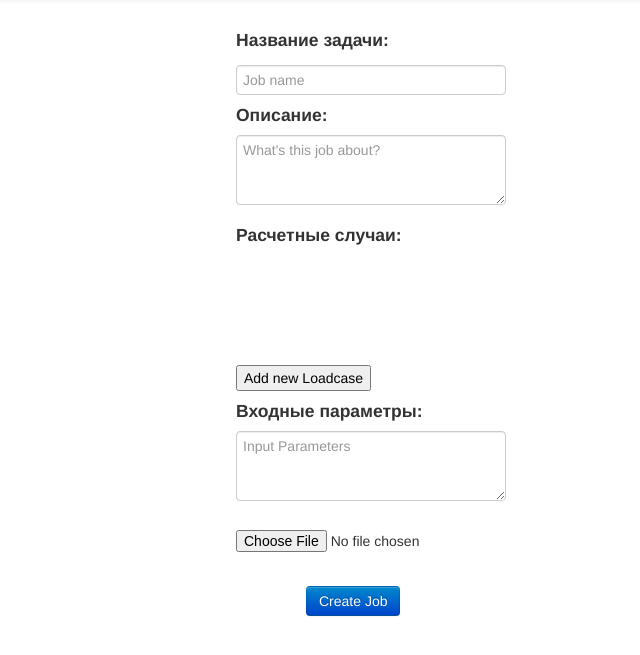
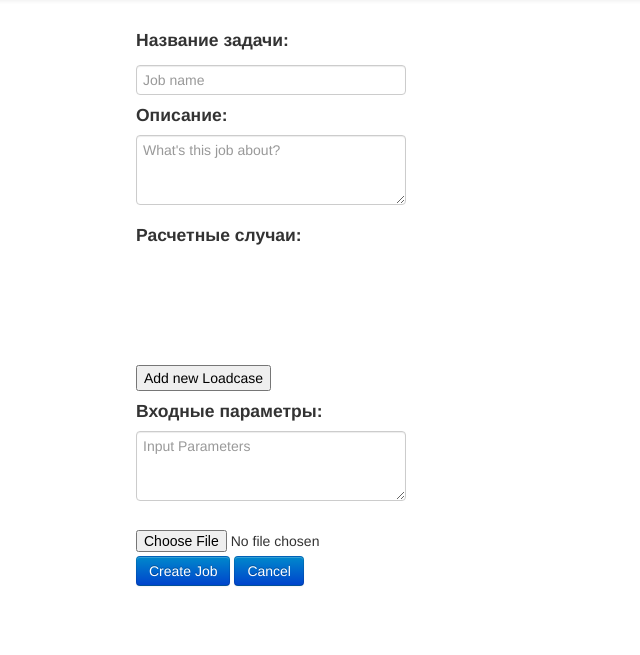
Before and after one commit to LapshinAE/multigrid-web-client, a Django app: template multigrid_web_client/templates/jobs/create_job.html in a window 1280 px wide. Shown: the part 42-697 px from the top of the page, without its empty margins (49-689 px from the left). Run offline with Django 3.2, Linux system fonts and the light colour scheme; the template is opened without the code that fills it, so the values that code supplies are empty.

Commit message:
Добавилена снопка Cancel, возвращеющая на предыдущую страницу

```diff
--- a/multigrid_web_client/templates/create_loadcase.html
+++ b/multigrid_web_client/templates/create_loadcase.html
@@ -36,6 +36,7 @@
 
                 <div>
                     <button id="crt_button"  type="submit"  class="btn btn-primary">Создать</button>
+                    <button type="button"  class="btn btn-primary" onclick="history.go(-1); return false;">Назад</button>
                 </div>
 
             </form>
--- a/multigrid_web_client/templates/jobs/create_job.html
+++ b/multigrid_web_client/templates/jobs/create_job.html
@@ -1,9 +1,7 @@
 {% extends "base.html" %}
 
 {% block content %}
-
-    <div class="row">
-        <div class="span8 offset1 ">
+         <div>
             <form action="/project/{{ project_id }}/create_job/" method="POST" id="create_job" class="navbar-form offset1" enctype="multipart/form-data">{% csrf_token %}
                 <div>
                     <h4>Название задачи:</h4>
@@ -58,11 +56,8 @@
                     <h4>Input parameters:</h4>
                     {{ form.input_params }}
                 </div>{% endcomment %}
-                <div>
-                    <button type="submit"  class="btn btn-primary center">Create Job</button>
-                </div>
+                <button type="submit"  class="btn btn-primary">Create Job</button>
+                <button type="button"  class="btn btn-primary" onclick="history.go(-1); return false;">Cancel</button>
             </form>
-        </div>
-    </div>
-
+          </div>
 {%  endblock %}
--- a/multigrid_web_client/templates/profile.html
+++ b/multigrid_web_client/templates/profile.html
@@ -34,6 +34,7 @@
                 <div class="control-group">
                     <div class="controls">
                         <button type="submit" class="btn btn-primary">Изменить профиль</button>
+                        <button type="button" class="btn btn-primary" onclick="history.go(-1); return false;">Назад</button>
                     </div>
                 </div>
             </fieldset>
```
